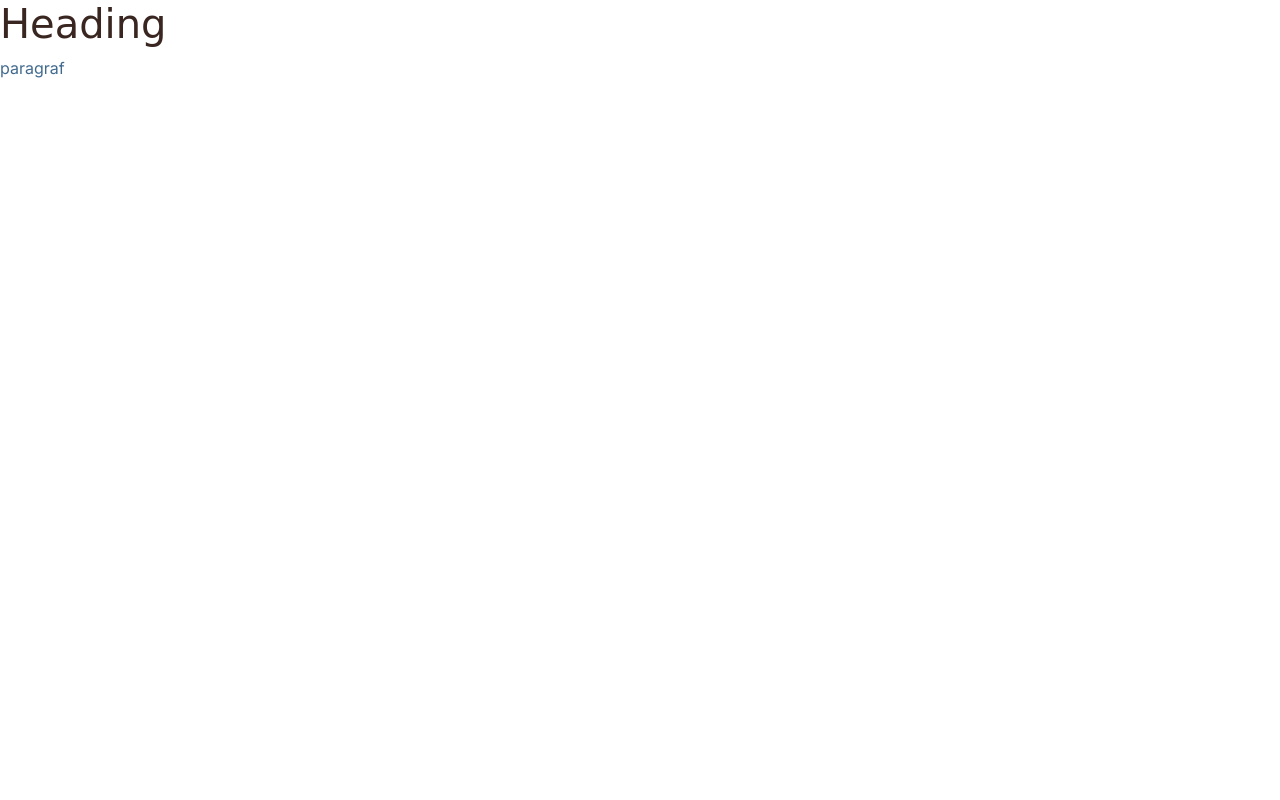
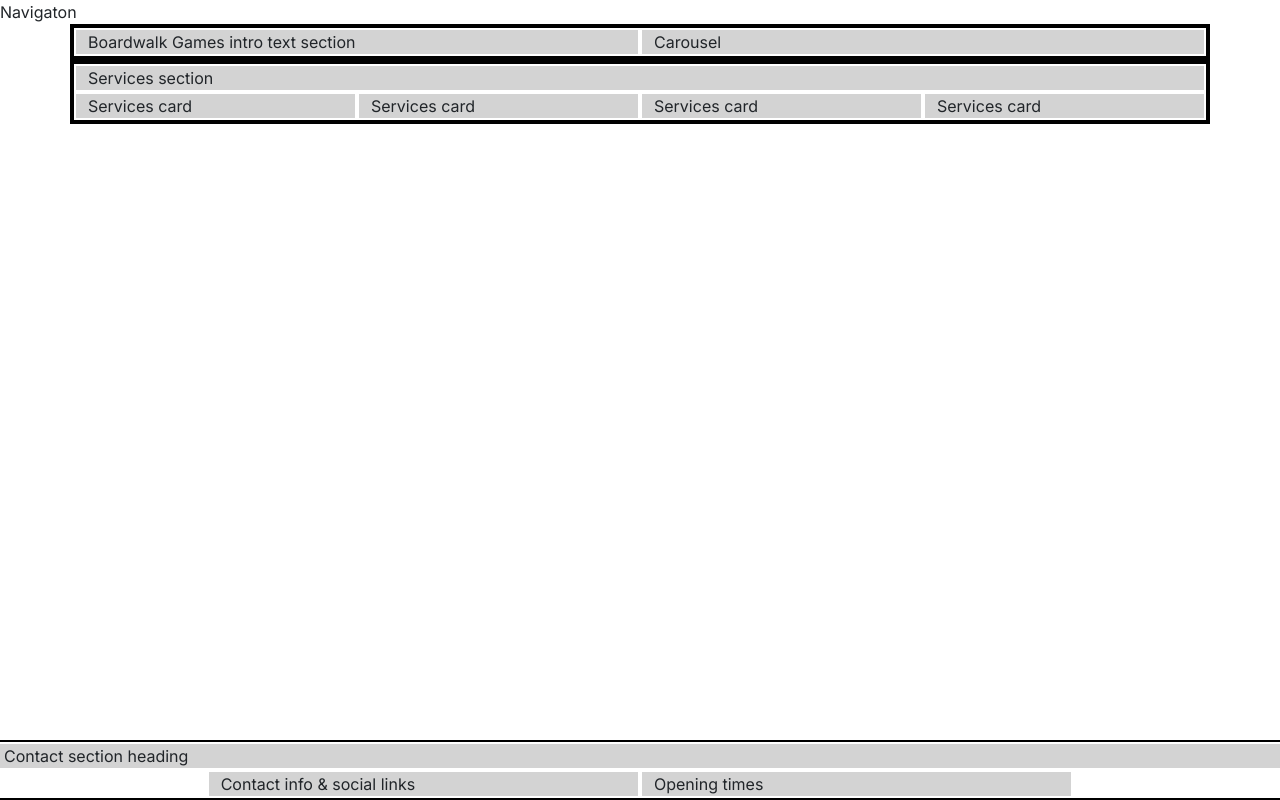
Before and after one commit to Johan-4P/boardwalk-games, a plain HTML site: page index.html in a window 1280 px wide. Drawn offline with nearby package versions, Linux system fonts and the light colour scheme; a web font is replaced by a local one.

Commit message:
Adding the homepage boilerplate

```diff
--- a/assets/css/style.css
+++ b/assets/css/style.css
@@ -27,3 +27,15 @@ h3 {
 .sub-heading-color {
     color: var(--highlight-color);
 }
+
+/* grid visualisation CS for testing */
+
+.container,
+.row {
+    border: 2px solid black;
+}
+
+.col-12 {
+    border: 2px solid white;
+    background-color: lightgray;
+}
--- a/index.html
+++ b/index.html
@@ -4,7 +4,16 @@
 <head>
     <meta charset="UTF-8">
     <meta name="viewport" content="width=device-width, initial-scale=1.0">
-    <title>Document</title>
+    <meta name="description"
+        content="Boardwalk Games, your ultimate gaming retreat! Perfect for casual gamers, enthusiasts, and student gatherings. Visit us for your next adventure in board gaming.">
+    <title>Boardwalk Games | Home</title>
+
+    <!-- favicons generated by favicon.io -->
+    <link rel="apple-touch-icon" sizes="180x180" href="assets/images/apple-touch-icon.png">
+    <link rel="icon" type="image/png" sizes="32x32" href="assets/images/favicon-32x32.png">
+    <link rel="icon" type="image/png" sizes="16x16" href="assets/images/favicon-16x16.png">
+
+
     <!-- Bootstrap CSS -->
     <link href="https://cdn.jsdelivr.net/npm/bootstrap@5.3.3/dist/css/bootstrap.min.css" rel="stylesheet"
         integrity="sha384-QWTKZyjpPEjISv5WaRU9OFeRpok6YctnYmDr5pNlyT2bRjXh0JMhjY6hW+ALEwIH" crossorigin="anonymous">
@@ -13,17 +22,54 @@
     <link rel="stylesheet" href="assets/css/style.css">
 </head>
 
-<body>
-    <h1>Heading</h1>
-    <p class="sub-heading-color">paragraf</p>
+<!-- Classes on body set to work whit mt-auto on footer to ensure it to always stays at the bottom of the page-->
+<body class="d-flex flex-column min-vh-100">
+    <!-- Navigation -->
+    <div>Navigaton</div>
 
-<!-- Bootstrap JS -->
+    <!-- Header whit carousel -->
+    <header class="container">
+        <div class="row">
+            <div class="col-12 col-xl-6">Boardwalk Games intro text section</div>
+            <div class="col-12 col-xl-6">Carousel</div>
+        </div>
+    </header>
+
+    <!-- main element to hold all key of the home page. It is not part of the grid structure -->
+    <main>
+        <!-- Services section -->
+        <section class="container">
+            <div class="row">
+                <div class="col-12">Services section</div>
+                <div class="col-12 col-md-6 col-xl-3">Services card</div>
+                <div class="col-12 col-md-6 col-xl-3">Services card</div>
+                <div class="col-12 col-md-6 col-xl-3">Services card</div>
+                <div class="col-12 col-md-6 col-xl-3">Services card</div>
+            </div>
+        </section>
+    </main>
+
+    <!-- Footer/ contact section -->
+     <!-- mt-auto added to push footer to the bottom of the page -->
+    <footer class="mt-auto">
+        <div class="continer">
+            <div class="row justify-content-center">
+                <div class="col-12">Contact section heading</div>
+                <!-- Contact info -->
+                <div class="col-12 col-md-6 col-xl-4">Contact info & social links</div>
+                <!-- Opening times -->
+                <div class="col-12 col-md-6 col-xl-4">Opening times</div>
+            </div>
+        </div>
+    </footer>
+
+    <!-- Bootstrap JS -->
     <script src="https://cdn.jsdelivr.net/npm/bootstrap@5.3.3/dist/js/bootstrap.bundle.min.js"
         integrity="sha384-YvpcrYf0tY3lHB60NNkmXc5s9fDVZLESaAA55NDzOxhy9GkcIdslK1eN7N6jIeHz" crossorigin="anonymous">
     </script>
 
-<!-- Fontawesome -->
-<script src="https://kit.fontawesome.com/cf468e5aaf.js" crossorigin="anonymous"></script>
+    <!-- Fontawesome -->
+    <script src="https://kit.fontawesome.com/cf468e5aaf.js" crossorigin="anonymous"></script>
 </body>
 
 </html>
```
